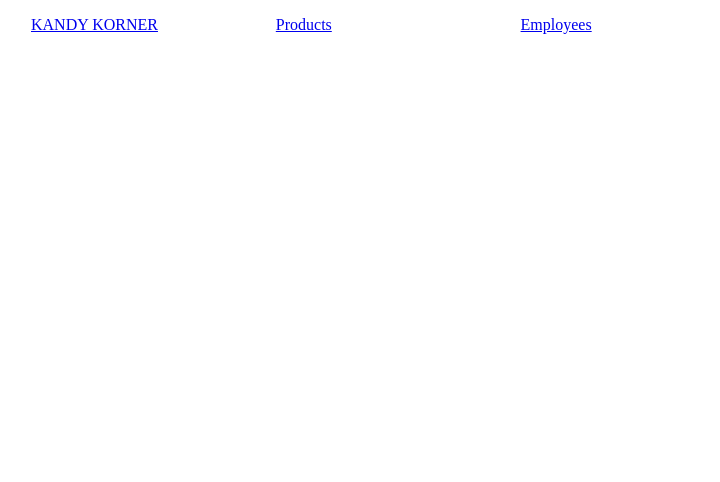
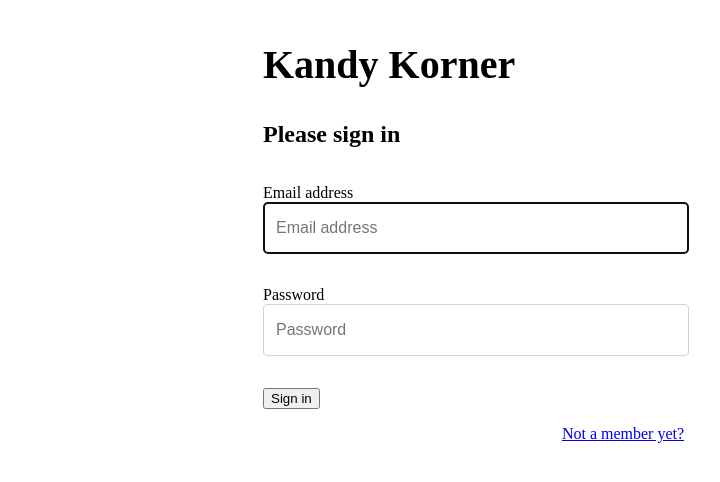
Before and after one commit to mswinkels09/Kandy-Korner, a React (Create React App) app: page /login in a window 1280 px wide. Shown: the top 482 px of the page, without its empty margins (17-737 px from the left). Built offline with nearby package versions, Linux system fonts and the light colour scheme.

Commit message:
added login, register and logout function

```diff
--- a/src/components/ApplicationViews.js
+++ b/src/components/ApplicationViews.js
@@ -11,6 +11,13 @@
 export const ApplicationViews = (props) => {
     return (
         <>
+            <Route path="/logout" render={
+                (props) => {
+                    localStorage.removeItem("kennel_customer")
+                    props.history.push("/login")
+                }
+            } />
+
             <LocationProvider>
                 {/* Render the location list when http://localhost:3000/ */}
                 <Route exact path="/">
--- a/src/components/KandyKorner.js
+++ b/src/components/KandyKorner.js
@@ -1,12 +1,27 @@
 import React from "react"
-import { Route } from "react-router-dom"
+import { Route, Redirect } from "react-router-dom"
 import { NavBar } from "./nav/NavBar"
 import { ApplicationViews } from "./ApplicationViews"
+import { Login } from "./auth/Login";
+import { Register } from "./auth/Register";
 import "./KandyKorner.css"
 
 export const KandyKorner = () => (
     <>
-        <NavBar />
-        <ApplicationViews />
+        <Route render={() => {
+            if (localStorage.getItem("kandy_customer")) {
+                return (
+                    <>
+                        <Route render={props => <NavBar {...props} />} />
+                        <Route render={props => <ApplicationViews {...props} />} />
+                    </>
+                )
+            } else {
+                return <Redirect to="/login" />
+            }
+        }} />
+
+        <Route path="/login" render={props => <Login {...props} />} />
+        <Route path="/register" render={props => <Register {...props} />} />
     </>
 )
--- /dev/null
+++ b/src/components/auth/Login.css
@@ -0,0 +1,67 @@
+.h1, h1 {
+    font-size: 2.5rem;
+}
+
+fieldset {
+    min-width: 0;
+    padding: 1rem 0;
+    margin: 0;
+    border: 0;
+}
+
+.form--login {
+    display: inline-block;
+    margin: 0 auto;
+    text-align: left;
+}
+
+.form--login > fieldset > input[type="email"],
+.form--login > fieldset > input[type="password"] {
+    width: 25em;
+}
+
+.label--login {
+    width: 8rem;
+    display: inline-block;
+}
+
+.form-control {
+    display: block;
+    width: 94%;
+    height: calc(1.5em + .75rem + 2px);
+    padding: .375rem .75rem;
+    font-size: 1rem;
+    font-weight: 400;
+    line-height: 1.5;
+    color: #495057;
+    background-color: #fff;
+    background-clip: padding-box;
+    border: 1px solid #ced4da;
+    border-radius: .25rem;
+    -webkit-transition: border-color .15s ease-in-out,box-shadow .15s ease-in-out;
+    transition: border-color .15s ease-in-out,box-shadow .15s ease-in-out;
+}
+
+.container--login {
+    text-align: center;
+}
+
+.form--login {
+    background-position-x: right;
+    z-index: 1;
+    min-height: 25rem;
+    min-width: 45rem;
+    background-color: hsla(0,0%,100%,0.40);
+    background-blend-mode: overlay;
+    background-repeat: no-repeat;
+}
+
+.button--close {
+    position: relative;
+    bottom: -2rem;
+}
+
+.dialog {
+    min-width: 15rem;
+    min-height: 5rem;
+}
--- /dev/null
+++ b/src/components/auth/Login.js
@@ -0,0 +1,76 @@
+import React, { useRef } from "react"
+import { Link } from "react-router-dom";
+import "./Login.css"
+
+
+export const Login = props => {
+    const email = useRef()
+    const password = useRef()
+    const existDialog = useRef()
+    const passwordDialog = useRef()
+
+    const existingUserCheck = () => {
+        return fetch(`http://localhost:8088/customers?email=${email.current.value}`)
+            .then(_ => _.json())
+            .then(user => user.length ? user[0] : false)
+    }
+
+    const handleLogin = (e) => {
+        e.preventDefault()
+
+        existingUserCheck()
+            .then(exists => {
+                if (exists && exists.password === password.current.value) {
+                    localStorage.setItem("kandy_customer", exists.id)
+                    props.history.push("/")
+                } else if (exists && exists.password !== password.current.value) {
+                    passwordDialog.current.showModal()
+                } else if (!exists) {
+                    existDialog.current.showModal()
+                }
+            })
+    }
+
+    return (
+        <main className="container--login">
+            <dialog className="dialog dialog--auth" ref={existDialog}>
+                <div>User does not exist</div>
+                <button className="button--close" onClick={e => existDialog.current.close()}>Close</button>
+            </dialog>
+            <dialog className="dialog dialog--password" ref={passwordDialog}>
+                <div>Password does not match</div>
+                <button className="button--close" onClick={e => passwordDialog.current.close()}>Close</button>
+            </dialog>
+            <section>
+                <form className="form--login" onSubmit={handleLogin}>
+                    <h1>Kandy Korner</h1>
+                    <h2>Please sign in</h2>
+                    <fieldset>
+                        <label htmlFor="inputEmail"> Email address </label>
+                        <input ref={email} type="email"
+                            id="email"
+                            className="form-control"
+                            placeholder="Email address"
+                            required autoFocus />
+                    </fieldset>
+                    <fieldset>
+                        <label htmlFor="inputPassword"> Password </label>
+                        <input ref={password} type="password"
+                            id="password"
+                            className="form-control"
+                            placeholder="Password"
+                            required />
+                    </fieldset>
+                    <fieldset>
+                        <button type="submit">
+                            Sign in
+                        </button>
+                    </fieldset>
+                </form>
+            </section>
+            <section className="link--register">
+                <Link to="/register">Not a member yet?</Link>
+            </section>
+        </main>
+    )
+}
--- /dev/null
+++ b/src/components/auth/Register.js
@@ -0,0 +1,106 @@
+import React, { useRef } from "react"
+import "./Login.css"
+
+export const Register = (props) => {
+    const firstName = useRef()
+    const lastName = useRef()
+    const email = useRef()
+    const password = useRef()
+    const verifyPassword = useRef()
+    const passwordDialog = useRef()
+
+    const existingUserCheck = () => {
+        return fetch(`http://localhost:8088/customers?email=${email.current.value}`)
+            .then(_ => _.json())
+            .then(user => !!user.length)
+    }
+
+    const handleRegister = (e) => {
+        e.preventDefault()
+
+        if (password.current.value === verifyPassword.current.value) {
+            existingUserCheck()
+                .then(() => {
+                    fetch("http://localhost:8088/customers", {
+                        method: "POST",
+                        headers: {
+                            "Content-Type": "application/json"
+                        },
+                        body: JSON.stringify({
+                            email: email.current.value,
+                            password: password.current.value,
+                            name: `${firstName.current.value} ${lastName.current.value}`
+                        })
+                    })
+                        .then(_ => _.json())
+                        .then(createdUser => {
+                            if (createdUser.hasOwnProperty("id")) {
+                                localStorage.setItem("kandy_customer", createdUser.id)
+                                props.history.push("/")
+                            }
+                        })
+                })
+        } else {
+            passwordDialog.current.showModal()
+        }
+    }
+
+    return (
+        <main style={{ textAlign: "center" }}>
+
+            <dialog className="dialog dialog--password" ref={passwordDialog}>
+                <div>Passwords do not match</div>
+                <button className="button--close" onClick={e => passwordDialog.current.close()}>Close</button>
+            </dialog>
+
+            <form className="form--login" onSubmit={handleRegister}>
+                <h1 className="h3 mb-3 font-weight-normal">Please Register for NSS Kennels</h1>
+                <fieldset>
+                    <label htmlFor="firstName"> First Name </label>
+                    <input ref={firstName} type="text"
+                        name="firstName"
+                        className="form-control"
+                        placeholder="First name"
+                        required autoFocus />
+                </fieldset>
+                <fieldset>
+                    <label htmlFor="lastName"> Last Name </label>
+                    <input ref={lastName} type="text"
+                        name="lastName"
+                        className="form-control"
+                        placeholder="Last name"
+                        required />
+                </fieldset>
+                <fieldset>
+                    <label htmlFor="inputEmail"> Email address </label>
+                    <input ref={email} type="email"
+                        name="email"
+                        className="form-control"
+                        placeholder="Email address"
+                        required />
+                </fieldset>
+                <fieldset>
+                    <label htmlFor="inputPassword"> Password </label>
+                    <input ref={password} type="password"
+                        name="password"
+                        className="form-control"
+                        placeholder="Password"
+                        required />
+                </fieldset>
+                <fieldset>
+                    <label htmlFor="verifyPassword"> Verify Password </label>
+                    <input ref={verifyPassword} type="password"
+                        name="verifyPassword"
+                        className="form-control"
+                        placeholder="Verify password"
+                        required />
+                </fieldset>
+                <fieldset>
+                    <button type="submit">
+                        Sign in
+                    </button>
+                </fieldset>
+            </form>
+        </main>
+    )
+}
--- a/src/components/nav/NavBar.js
+++ b/src/components/nav/NavBar.js
@@ -14,6 +14,9 @@
             <li className="navbar__item">
                 <Link className="navbar__link" to="/employees">Employees</Link>
             </li>
+            <li className="navbar__item">
+                <Link className="navbar__link" to="/logout">Logout</Link>
+            </li>
         </ul>
     )
 }
```
